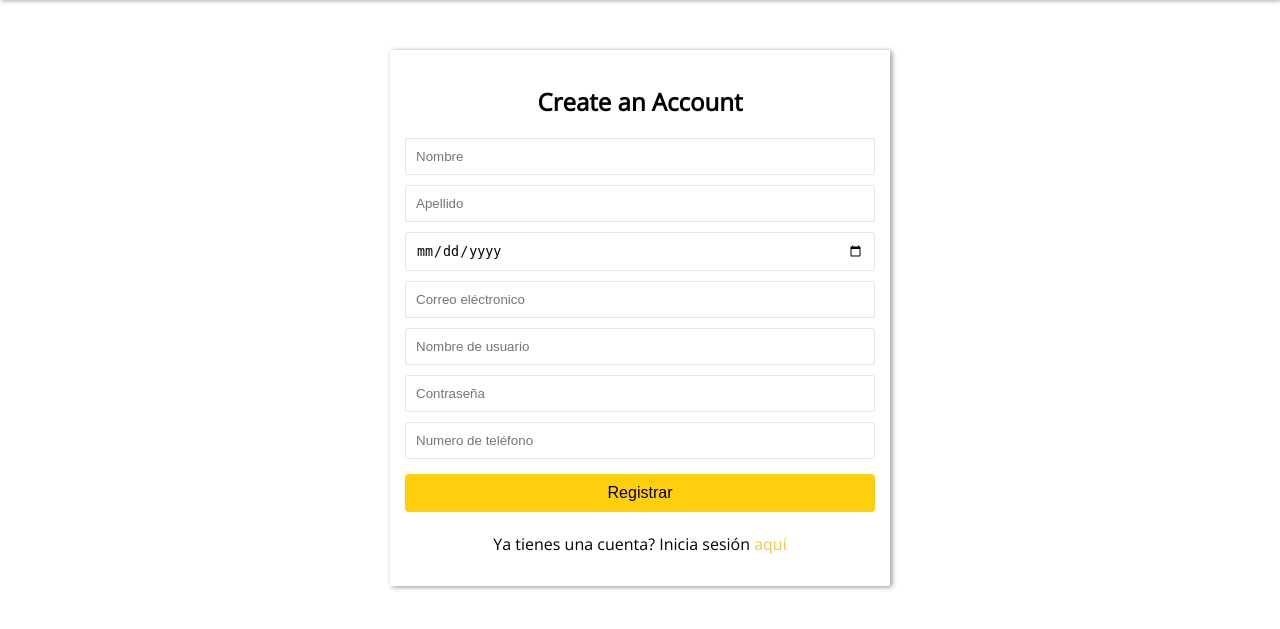
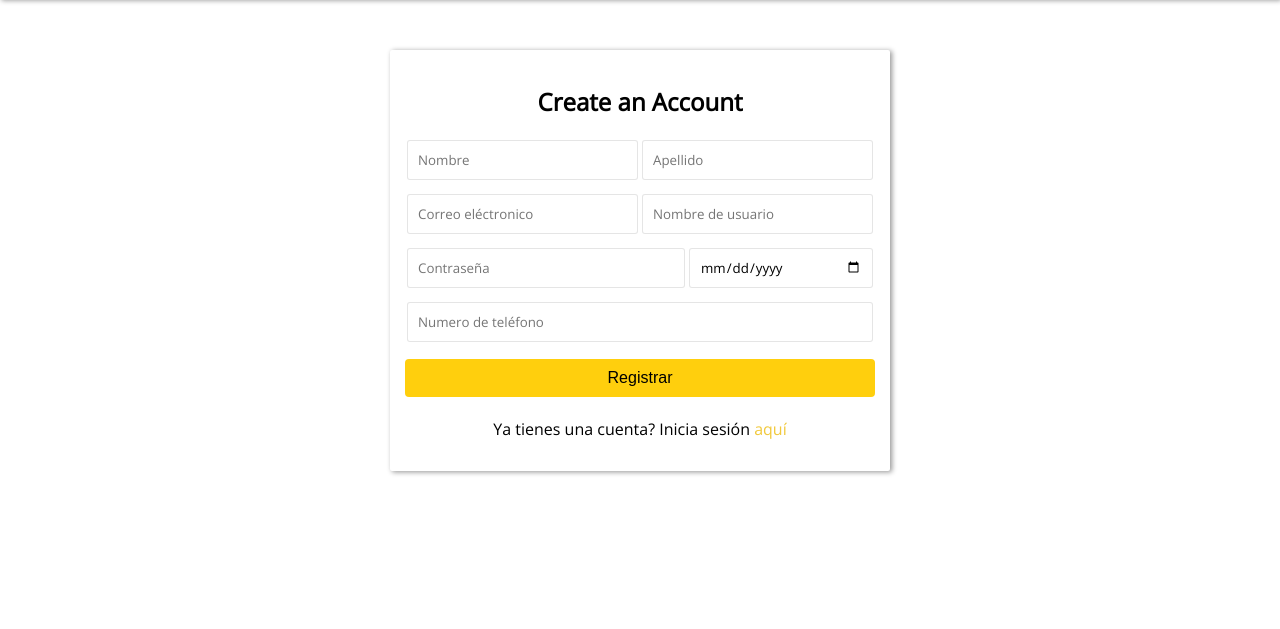
Before and after one commit to urbandstorm79/GueroApp, a PHP site: page /signUp.php in a window 1280 px wide. Shown: the part 92-721 px from the top of the page. Run offline with PHP 8.4, Linux system fonts and the light colour scheme.

Commit message:
Campos de correo y fecha

```diff
--- a/css/style.css
+++ b/css/style.css
@@ -90,9 +90,11 @@ a{
 .formulario input{
     width: 100%;
     padding: 10px;
+    height: 40px;
     border-radius: 3px;
     border:solid 1px rgba(0,0,0,0.1);
     margin-bottom: 10px;
+    font-family: "Open Sans", sans-serif;
 }
 .formulario input:focus{
     padding-bottom: 20px;
@@ -106,9 +108,13 @@ a{
 .formulario label{ display: none; font-size: 14px;
 }
 .formulario-flex{
+    width: 100%;
     display: flex;
     flex-wrap: wrap;
     justify-content: space-between;
+}
+.formulario-flex div{
+    padding: 2px;
 }
 .btn{
     border-radius: 4px; font-size: 16px; background-color: #fafafafa;
@@ -162,7 +168,12 @@ a{
 
 .wdt-100{ width: 100%;}
 .wdt-90{width: 90%;}
+.wdt-60{
+    width: 60%;}
 .wdt-50{width: 50%;}
+.wdt-40{
+    width: 40%;
+}
 .wdt-25{
     width: 25%;}
 .wdt-20{width: 20%;}
--- a/signUp.php
+++ b/signUp.php
@@ -52,22 +52,39 @@ if (!empty($_POST['name']) && !empty($_POST['lastName']) && !empty($_POST['userN
 
 <div class="formulario">
 	<h2>Create an Account</h2>
+
         <form action="signUp.php" method="POST">
+            <div class="formulario-flex">
+            <div class="wdt-50">
                 <input type="text" name="name" placeholder="Nombre" >
                 <label for="name">Nombre</label>
+            </div>
+            <div class="wdt-50">
                 <input type="text" name="lastName" placeholder="Apellido" >
                 <label>Apellido</label>
-		<input type="date" name="date">
-		<label for="date">Fecha de nacimiento</label> <!-- falta agregar -->
+            </div>
+            <div class="wdt-50">
                 <input type="email" name="mail" placeholder="Correo eléctronico"> <!-- falta agregar -->
                 <label for="mail">Correo eléctronico</label>
+            </div>
+            <div class="wdt-50">
                 <input type="text" name="userName" placeholder="Nombre de usuario" >
                 <label>Nombre de usuario</label>
+            </div>
+            <div class="wdt-60">
                 <input type="password" name="password" placeholder="Contraseña">
                 <label>Contraseña</label>
+            </div>
+                <div class="wdt-40">
+                    <input type="date" name="date" placeholder="Fecha de nacimiento">
+                    <label for="date">Fecha de nacimiento</label> <!-- falta agregar -->
+                </div>
+            <div class="wdt-100">
                 <input type="tel" name="tel" placeholder="Numero de teléfono">
                 <label>Numero de teléfono</label>
+            </div>
             <button type="submit" class="btn btn-primary btn-block">Registrar</button>
+            </div>
         </form>
 	<p>Ya tienes una cuenta? Inicia sesión <a href="login.php">aquí</a></p>
 </div>
```
Lines whose indentation alone changed are shown as unchanged.
